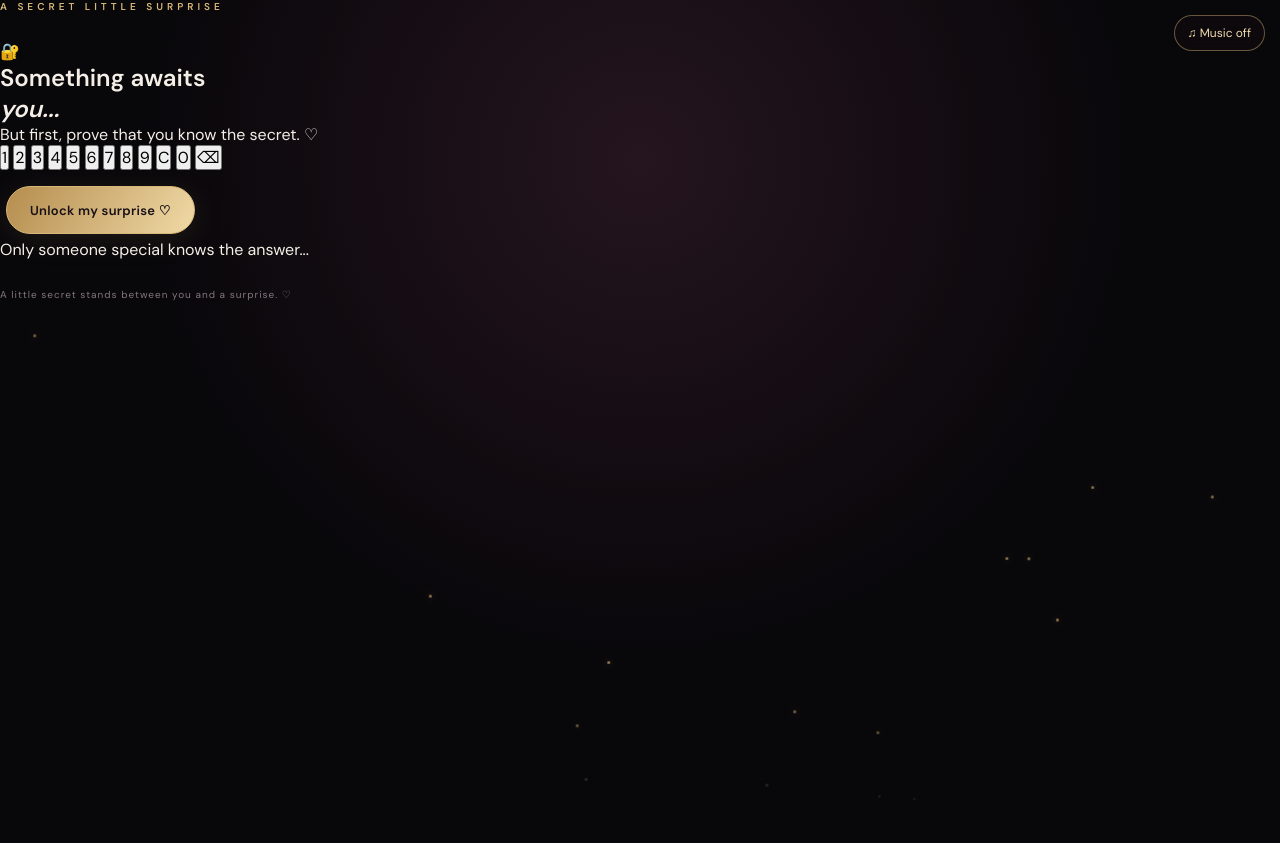
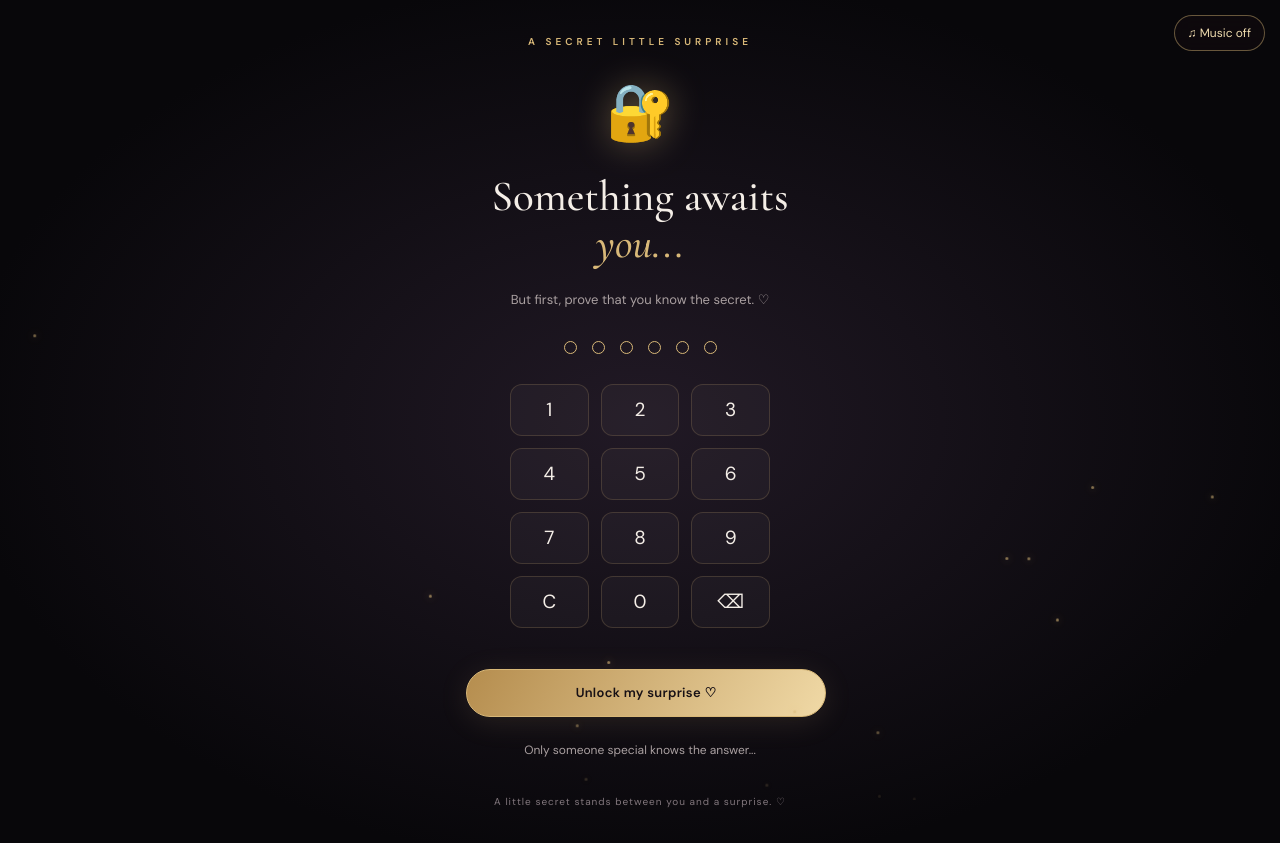
Before and after one commit to salmanshazz/Musu-birthday-, a plain HTML site: page index.html in a window 1280 px wide. Before the commit the page ends 800 px from the top, so only its background shows below. Drawn offline with nearby package versions, Linux system fonts and the light colour scheme.

Commit message:
Update style.css

```diff
--- a/style.css
+++ b/style.css
@@ -1779,16 +1779,126 @@ main {
   font-style: italic;
   margin-top: 15px;
 }
-.music-reminder {
-  margin: 22px auto;
+
+
+/* =================================
+   SECRET VAULT PASSWORD PAGE
+================================= */
+
+.password-screen {
+  display: none;
+  min-height: 100vh;
+  width: 100%;
+  padding: 35px 20px;
+  align-items: center;
+  justify-content: center;
   text-align: center;
+  background:
+    radial-gradient(ellipse at center, #211925 0%, #08070a 75%);
+  color: var(--ivory);
+}
+
+.password-screen.active {
+  display: flex;
+}
+
+.vault-content {
+  width: 100%;
+  max-width: 360px;
+  margin: auto;
+}
+
+.vault-lock {
+  font-size: 55px;
+  margin: 25px 0;
+  filter: drop-shadow(0 0 18px #d8b87866);
+}
+
+.vault-title {
+  font-family: 'Cormorant Garamond', serif;
+  font-size: 43px;
+  line-height: 1.1;
+  color: var(--ivory);
+  font-weight: 500;
+}
+
+.vault-title em {
+  color: var(--gold);
+}
+
+.vault-subtitle {
+  color: var(--muted);
+  font-size: 13px;
   line-height: 1.8;
-  font-size: 13px;
-  color: var(--text-muted);
-}
-
-.music-reminder p:first-child {
-  color: var(--gold);
-  font-size: 14px;
-  letter-spacing: 2px;
-}
+  margin: 20px 0;
+}
+
+.password-dots {
+  display: flex;
+  justify-content: center;
+  gap: 15px;
+  margin: 30px 0;
+}
+
+.password-dots span {
+  width: 13px;
+  height: 13px;
+  border: 1px solid var(--gold);
+  border-radius: 50%;
+  transition: .2s;
+}
+
+.password-dots span.filled {
+  background: var(--gold);
+  box-shadow: 0 0 12px var(--gold);
+}
+
+.keypad {
+  display: grid;
+  grid-template-columns: repeat(3, 1fr);
+  gap: 12px;
+  max-width: 260px;
+  margin: 0 auto 25px;
+}
+
+.keypad button {
+  height: 52px;
+  border: 1px solid #79654d66;
+  border-radius: 12px;
+  background: #ffffff08;
+  color: var(--ivory);
+  font-family: 'DM Sans', sans-serif;
+  font-size: 19px;
+  cursor: pointer;
+}
+
+.keypad button:active {
+  background: #d8b87833;
+  transform: scale(.95);
+}
+
+#unlockButton {
+  width: 100%;
+}
+
+.password-message {
+  min-height: 25px;
+  margin-top: 20px;
+  color: var(--muted);
+  font-size: 12px;
+}
+
+.password-screen.unlocking .vault-lock {
+  animation: vaultUnlock .8s ease forwards;
+}
+
+@keyframes vaultUnlock {
+  50% {
+    transform: scale(1.3) rotate(15deg);
+    filter: drop-shadow(0 0 30px var(--gold));
+  }
+  100% {
+    transform: scale(0);
+    opacity: 0;
+  }
+}
```
